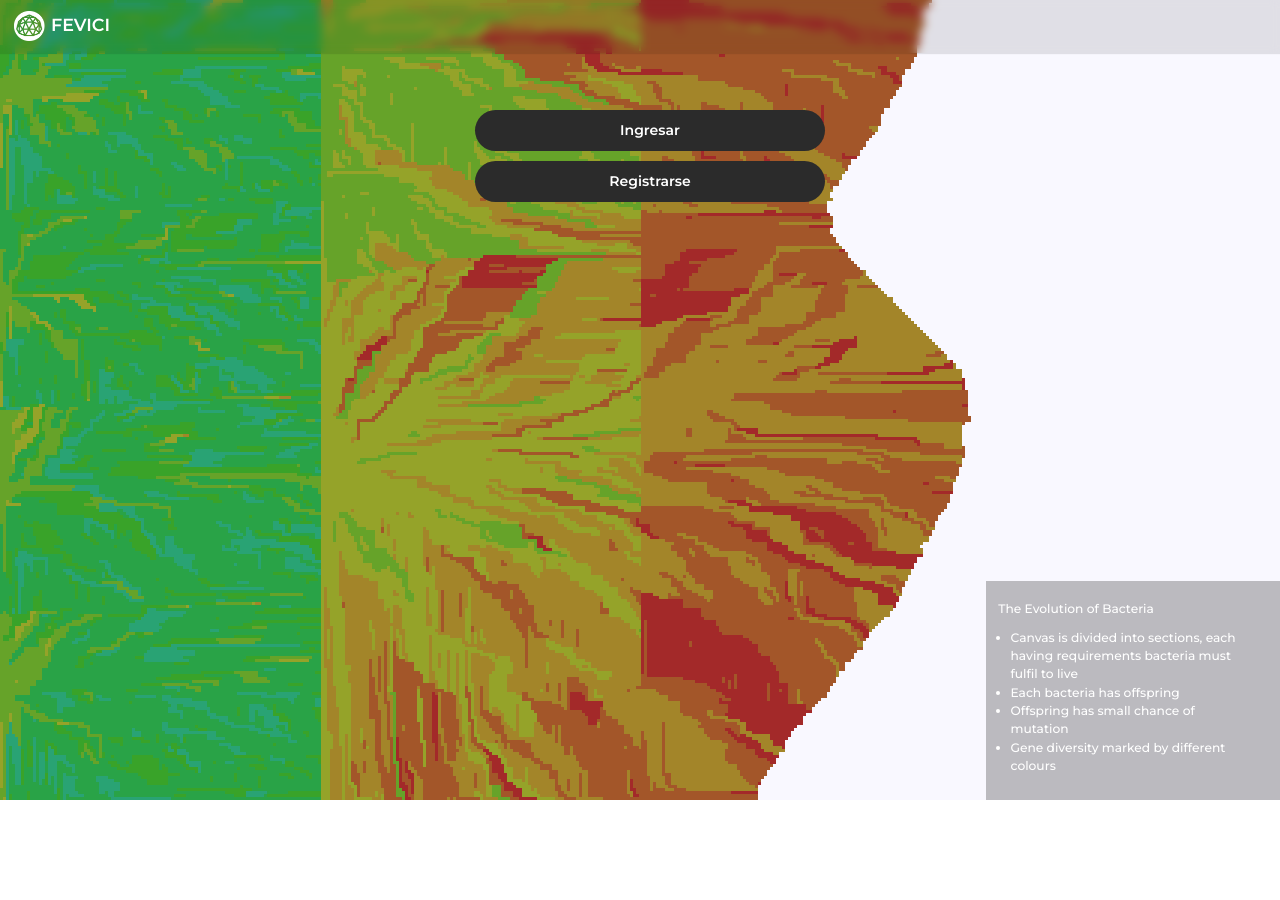
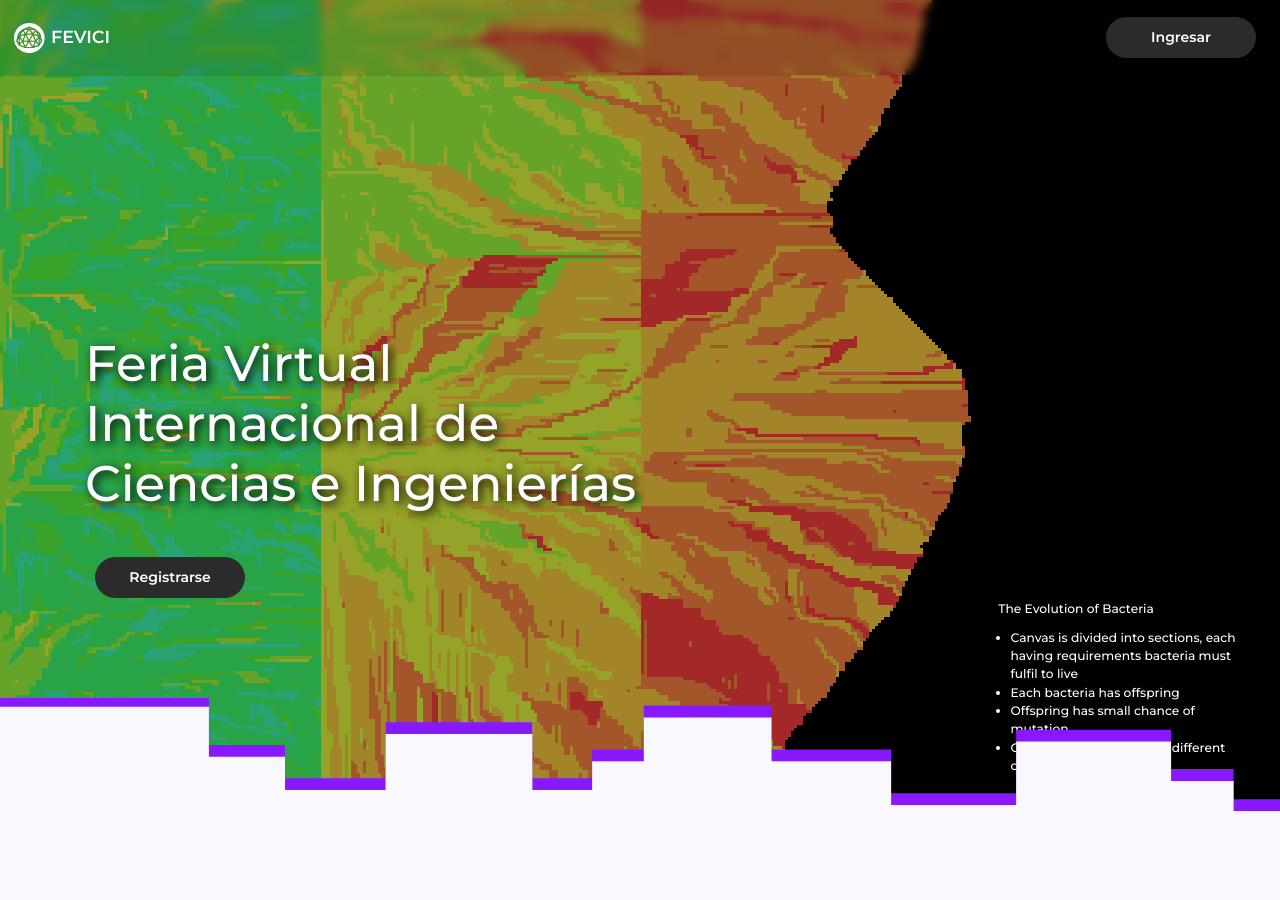
Before and after one commit to asim-v/FEVICI, a Flask app: page /login in a window 1280 px wide. Before the commit the page ends 800 px from the top, so only its background shows below. Run offline with Flask 2, Linux system fonts and the light colour scheme; some libraries are stand-ins or nearby versions; some web fonts are replaced.

Commit message:
added separator

```diff
--- a/main2.py
+++ b/app.py
@@ -87,12 +87,12 @@
 
 
 # initializes fb with bucket name
-cred = credentials.Certificate('firebase-config.json')
+cred = credentials.Certificate('creds/firebase-config.json')
 default_app = firebase_admin.initialize_app(cred,{
     'storageBucket': 'fevici.appspot.com'
 })
 # configure buckets
-client = gstorage.Client()
+client = gstorage.Client.from_service_account_json('creds/firebase-config.json')
 bucket = client.get_bucket('fevici.appspot.com')
 
 #SIRVE PARA PROBAR COMO GUARDAR FILES
--- a/templates/header.html
+++ b/templates/header.html
@@ -23,6 +23,8 @@
     {% if auth!=False %}
       <p style="margin:5px;color:white;background-color:rgba(43,43,43,.5);padding: 2px 12px; border-radius: 15px;"> {{ user_name }}</p>
       <p style="margin:5px;background-color:rgba(209,213,218,.5);padding: 2px 12px; border-radius: 15px;"> <a href="/logout">Cerrar Sesión</a></p>
+    {% else %}
+      <button type="button" class="btn btn-secondary btn-block pill-large" data-toggle="modal" data-target="#loginModal">Ingresar</button>
     {%endif%}
   </div>
 </nav>
@@ -34,13 +36,16 @@
 <style type="text/css">
   @import url('https://fonts.googleapis.com/css2?family=Miriam+Libre&display=swap');
   @import url('https://fonts.googleapis.com/css2?family=Montserrat:wght@600&display=swap');
+
   .shadowed{
     box-shadow:5px 5px 10px 1px lightgrey !important;
     border: 0px !important;
   }
   .btn{
     font-weight: 600 !important;
+    font-family: 'Montserrat', sans-serif !important;
     border:none ;
+    max-width: 150px;
     color:white !important;
     padding: 5px 15px !important;
     border-radius: 20px !important;
@@ -131,10 +136,22 @@
   .tooltip-container{
     position: relative;
   }
+  .index-title{
+    font-family: 'Montserrat', sans-serif;
+    font-weight: 500 !important;
+    font-size: 50px;
+    color: white;
+    left: 0;
+    float: left;
+    text-shadow: 3px 3px 10px black;
+  }
+  .bg{
+    background-color: black;
+  }
   body{
     font-family: 'Montserrat', sans-serif;
     font-weight: 500 !important;
-    background-color: #F9F8FF !important;
+    background-color: #F9F8FF ;
   }
   input{
     font-weight: 400 !important;
@@ -156,6 +173,8 @@
     border-radius: 15px;
     border:none;
     padding:30px;
+  }canvas{
+    background-color: black;
   }
 
 
--- a/templates/index.html
+++ b/templates/index.html
@@ -32,8 +32,8 @@
   function about(){
   $("#btn-go-to-about").html('<span class="spinner-border spinner-border-sm" role="status" aria-hidden="true"></span> Cargando ...');
   fetch("/about")
-    .then((data) => {
-      console.log(data);
+    .then((data) =>
+{      console.log(data);
       window.location = data['url'];
     },
       (error) => {
--- a/templates/login.html
+++ b/templates/login.html
@@ -9,6 +9,7 @@
   background-position: center;
   background-repeat: no-repeat;
   background-size: cover;
+  background-color: black;
 }
 nav{
   background-color: rgba(10,10,10,0.1) !important;
@@ -36,7 +37,7 @@
 
 
   <body>
-    <div class="bg"></div>
+    <div class="bg">
 
 
 {% if visualization == 1 %}
@@ -464,9 +465,7 @@
 }
 
 body {
-  background-color: #000;
   color: #fff;
-  overflow: hidden;
   -webkit-perspective: 1000px;
           perspective: 1000px;
 }
@@ -790,7 +789,7 @@
 
 {% elif visualization == 4 %}
 
-<canvas id='canvas' style="position: absolute;overflow: hidden;"></canvas>
+<canvas id='canvas'></canvas>
 
 <script src='https://cdnjs.cloudflare.com/ajax/libs/jquery/3.3.1/jquery.min.js'></script>
 <script src='https://cdnjs.cloudflare.com/ajax/libs/underscore.js/1.9.1/underscore-min.js'></script>
@@ -1607,23 +1606,43 @@
 animate();
 </script>
 
+
 {% endif %}
 
-
-
-
-
-
-
-
-
-
-
-
-      <div class="container" style="position: relative;z-index: 5;padding-top: 100px">
-      <div class="row">
+  <section id="four" style="position: absolute;z-index: 10000000;bottom:-17.8;width: 100%;transform: rotate(180deg);min-width: 500px;">
+      <svg class="separator" xmlns="http://www.w3.org/2000/svg" width="100%" height="120" viewBox="0.2 0 178 30" preserveAspectRatio="none">
+          <g transform="translate(-14.514284,-115.36352)">
+              <path style="fill:#8819ff;" d="m 14.74107,115.49581 h 178.02679 v 30.61607 h -29.10417 v -12.47321 h -10.58333 v -8.31548 h -13.98512 v 13.98512 h -20.41072 v -13.98512 h -8.31547 v 7.18155 h -7.18155 v 10.9613 H 85.422617 v -10.9613 H 68.791666 V 121.54343 H 51.40476 v 15.875 H 29.860117 v -9.82739 h -8.693452 v -7.55952 h -6.520089 v -4.53571 z" />
+              <path style="fill:#F9F8FF;" d="M 14.741071,112.54762 H 192.76786 v 30.61607 H 163.66369 V 130.69048 H 153.08036 V 122.375 h -13.98512 v 13.98512 H 118.68452 V 122.375 h -8.31547 v 7.18155 h -7.18155 v 10.9613 H 85.422617 v -10.9613 H 68.791666 V 118.59524 H 51.40476 v 15.875 H 29.860118 v -9.82739 h -8.693452 v -7.55952 h -6.520089 v -4.53571 z"/>
+          </g>
+      </svg>
+  </section>
+
+
+
+
+</div>
+
+
+
+
+
+
+
+
+
+
+
+    <div class="container dark" style="position: relative;z-index: 5;padding-top: 100px">
+      <div class="col">
+        <div class="row" style="height: 100vh;">
           <div class="col-lg">
-        </div>
+            <div class="row h-25"></div>
+            <div class="row"><h1 class="index-title">Feria Virtual Internacional de Ciencias e Ingenierías</h1></div>
+            <div class="row"><button type="button" class="btn btn-secondary btn-block pill-large" data-toggle="modal" data-target="#registerModal">Registrarse</button></div>
+            <div class="row h-25"></div>
+          </div>
+
           <div class="col-lg text-center">
             <!-- <img src="static/img/locked.jpg" style="margin:20px;width:70%"> -->
             {% with flash_messages = get_flashed_messages() %}
@@ -1635,15 +1654,22 @@
               {% endfor %}
             {% endif %}
           {% endwith %}
-        <button type="button" class="btn btn-secondary btn-block pill-large" data-toggle="modal" data-target="#loginModal">Ingresar</button>
-        <button type="button" class="btn btn-secondary btn-block pill-large" data-toggle="modal" data-target="#registerModal">Registrarse</button>
-
-
-        </div>
-        <div class="col-lg">
-        </div>
-      </div>
-    </div>
+
+
+
+
+          </div>
+
+        </div>
+
+      </div>
+    </div>
+
+
+<div class="container">
+
+</div>
+
     <!-- Modal for Login -->
     <div class="modal fade shadowed" id="loginModal" tabindex="-1" role="dialog" aria-labelledby="exampleModalLabel" aria-hidden="true">
       <div class="modal-dialog" role="document">
```
Also changed, not shown: requirements.txt (+11 -0 lines), static/img/106418027_264030584926383_3489663749629134088_n.png (added). Lines whose indentation alone changed are shown as unchanged.
